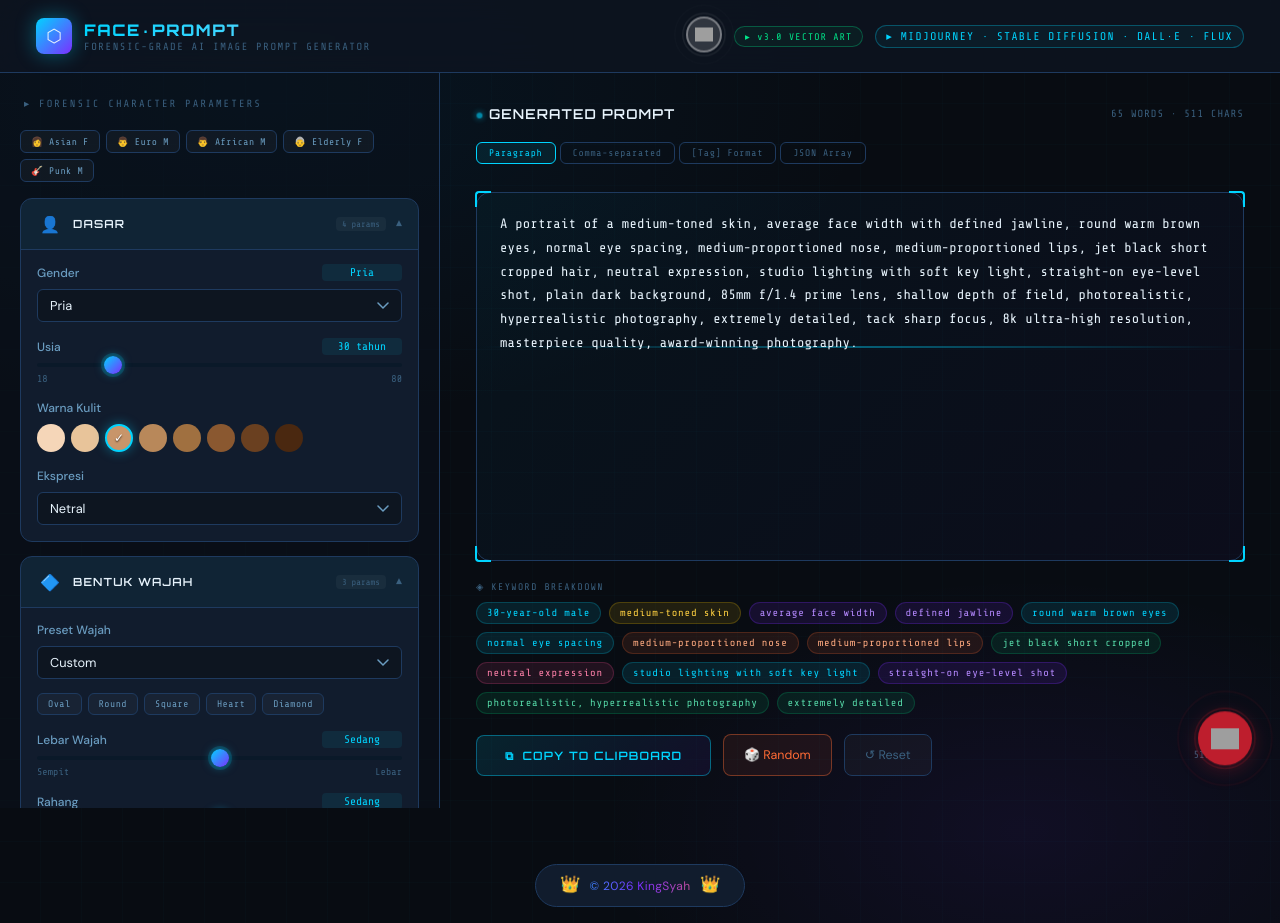
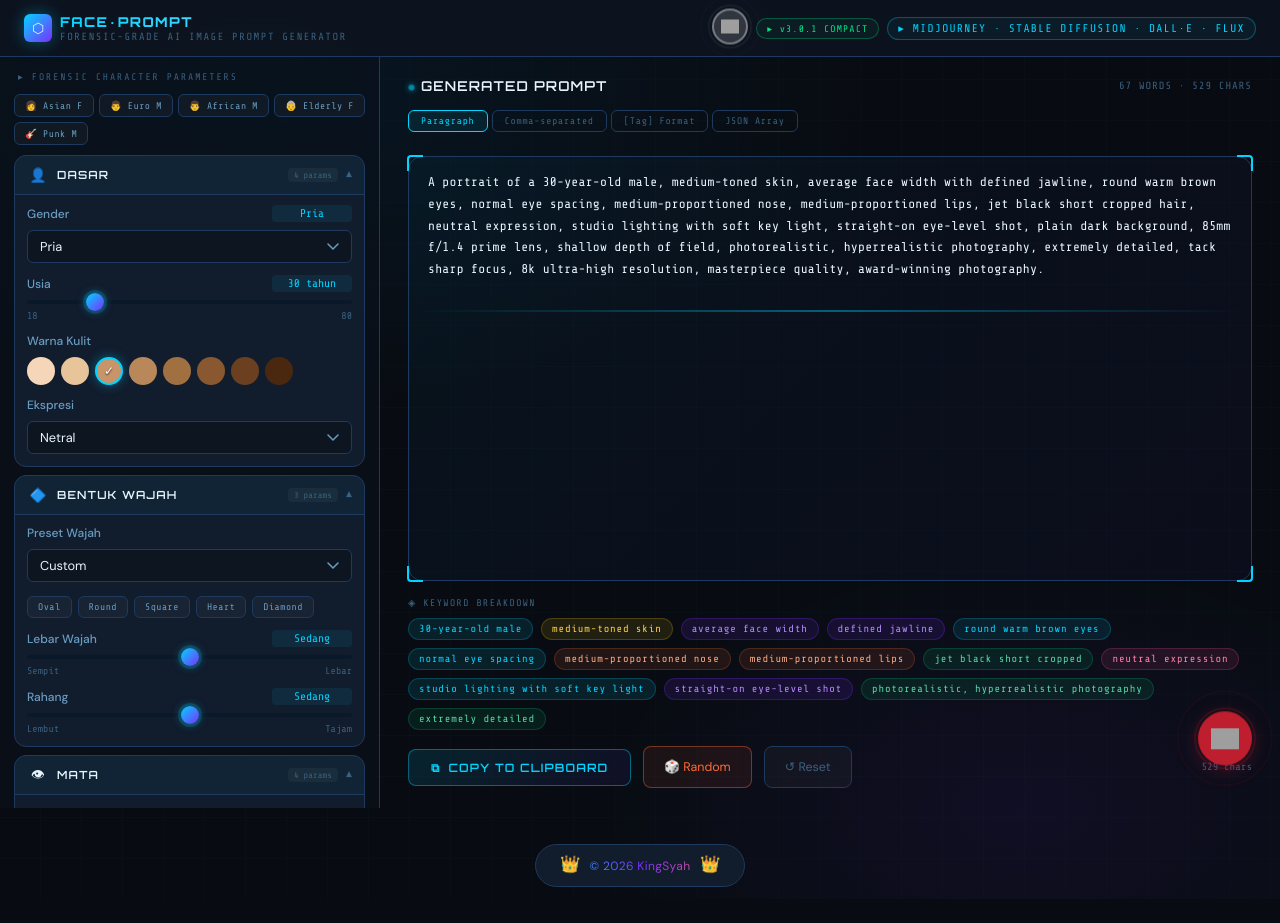
Before and after one commit to KingSyah/facefox, a plain HTML site: page index.html in a window 1280 px wide. After the commit the page ends 899 px from the top, so only its background shows below. Drawn offline with nearby package versions, Linux system fonts and the light colour scheme; grey boxes are pictures that could not be loaded.

Commit message:
Add files via upload

```diff
--- a/app.js
+++ b/app.js
@@ -519,7 +519,7 @@ function buildForensicPrompt(p) {
   const accessoryDesc = p.accessories === 'none' ? '' : 'wearing ' + p.accessories;
 
   const parts = [];
-  parts.push(`A portrait of a ${ageStr}`);
+  parts.push(ageStr);
   parts.push(skinDesc);
   parts.push(faceShapeDesc + ' with ' + jawStr);
   parts.push(`${eyeShapeDesc} ${eyeColorDesc}, ${eyedistStr}`);
@@ -544,7 +544,7 @@ function buildForensicPrompt(p) {
   const qPreset = QUALITY_PRESETS.find(q => q.value === p.quality) || QUALITY_PRESETS[2];
   parts.push(qPreset.tags);
 
-  const paragraph = 'A portrait of a ' + parts.slice(1).join(', ') + '.';
+  const paragraph = 'A portrait of a ' + parts.join(', ') + '.';
 
   const tags = [
     { text: ageStr, cls: 'tag-blue' },
--- a/index.html
+++ b/index.html
@@ -3,7 +3,7 @@
 <head>
 <meta charset="UTF-8">
 <meta name="viewport" content="width=device-width, initial-scale=1.0">
-<title>Face·Prompt v3.0 — Forensic-Grade AI Image Prompt Generator</title>
+<title>Face·Prompt v3.0.1 — Forensic-Grade AI Image Prompt Generator</title>
 <link href="https://fonts.googleapis.com/css2?family=Orbitron:wght@400;600;800&family=Share+Tech+Mono&family=DM+Sans:wght@300;400;500&display=swap" rel="stylesheet">
 <link rel="stylesheet" href="style.css">
 </head>
@@ -24,7 +24,7 @@
       <div class="kopi-ring kopi-r2"></div>
       <img src="https://edge-cdn.trakteer.id/images/embed/trbtn-icon.png?v=14-05-2025" alt="Kopi">
     </a>
-    <div class="version-badge">▸ v3.0 VECTOR ART</div>
+    <div class="version-badge">▸ v3.0.1 COMPACT</div>
     <div class="header-badge">▸ MIDJOURNEY · STABLE DIFFUSION · DALL·E · FLUX</div>
   </div>
 </header>
@@ -461,10 +461,10 @@
     </div>
 
     <!-- Face Preview Canvas -->
-    <div class="face-preview-box" style="margin-top:8px;">
+    <div class="face-preview-box" style="margin-top:6px;">
       <span class="face-preview-label">◈ Forensic Face Preview</span>
-      <span class="face-preview-size">320×400px</span>
-      <canvas id="face-canvas" width="320" height="400" style="background: #0a1220; border-radius: 6px; border: 1px solid rgba(0,212,255,0.1);"></canvas>
+      <span class="face-preview-size">280×350px</span>
+      <canvas id="face-canvas" width="280" height="350" style="background: #0a1220; border-radius: 6px; border: 1px solid rgba(0,212,255,0.1);"></canvas>
     </div>
 
   </aside>
--- a/style.css
+++ b/style.css
@@ -41,7 +41,7 @@ header {
   display: flex;
   align-items: center;
   justify-content: space-between;
-  padding: 18px 36px;
+  padding: 10px 24px;
   border-bottom: 1px solid var(--border);
   background: rgba(13,21,32,0.85);
   backdrop-filter: blur(16px);
@@ -53,22 +53,22 @@ header {
 .logo {
   display: flex;
   align-items: center;
-  gap: 12px;
+  gap: 8px;
 }
 
 .logo-icon {
-  width: 36px; height: 36px;
+  width: 28px; height: 28px;
   background: linear-gradient(135deg, var(--accent), var(--accent2));
-  border-radius: 8px;
+  border-radius: 6px;
   display: grid;
   place-items: center;
-  font-size: 18px;
-  box-shadow: 0 0 20px rgba(0,212,255,0.4);
+  font-size: 14px;
+  box-shadow: 0 0 16px rgba(0,212,255,0.35);
 }
 
 .logo-text {
   font-family: 'Orbitron', monospace;
-  font-size: 1rem;
+  font-size: 0.85rem;
   font-weight: 800;
   letter-spacing: 0.1em;
   background: linear-gradient(90deg, var(--accent), #7dd7ff);
@@ -87,7 +87,7 @@ header {
 .header-right {
   display: flex;
   align-items: center;
-  gap: 12px;
+  gap: 8px;
 }
 
 .header-badge {
@@ -115,16 +115,16 @@ header {
 /* ===== LAYOUT ===== */
 .app-layout {
   display: grid;
-  grid-template-columns: 440px 1fr;
+  grid-template-columns: 380px 1fr;
   gap: 0;
-  height: calc(100vh - 65px);
+  height: calc(100vh - 49px);
 }
 
 /* ===== LEFT PANEL ===== */
 .controls-panel {
   border-right: 1px solid var(--border);
   overflow-y: auto;
-  padding: 24px 20px;
+  padding: 14px 14px;
   background: rgba(10,18,28,0.6);
   scrollbar-width: thin;
   scrollbar-color: var(--border) transparent;
@@ -135,20 +135,20 @@ header {
 
 .panel-title {
   font-family: 'Share Tech Mono', monospace;
-  font-size: 0.65rem;
+  font-size: 0.6rem;
   color: var(--text-muted);
   letter-spacing: 0.2em;
   text-transform: uppercase;
-  margin-bottom: 20px;
+  margin-bottom: 12px;
   padding-left: 4px;
 }
 
 /* ===== PRESET QUICK-SELECT ===== */
 .preset-bar {
   display: flex;
-  gap: 6px;
+  gap: 5px;
   flex-wrap: wrap;
-  margin-bottom: 16px;
+  margin-bottom: 10px;
 }
 
 .preset-btn {
@@ -179,7 +179,7 @@ header {
 
 /* ===== CATEGORY GROUPS ===== */
 .category {
-  margin-bottom: 14px;
+  margin-bottom: 8px;
   border-radius: var(--panel-radius);
   border: 1px solid var(--border);
   background: var(--bg-card);
@@ -192,8 +192,8 @@ header {
 .category-header {
   display: flex;
   align-items: center;
-  gap: 10px;
-  padding: 12px 16px;
+  gap: 8px;
+  padding: 8px 12px;
   cursor: pointer;
   user-select: none;
   background: rgba(255,255,255,0.02);
@@ -207,8 +207,8 @@ header {
 }
 
 .cat-icon {
-  font-size: 1rem;
-  width: 26px; height: 26px;
+  font-size: 0.85rem;
+  width: 22px; height: 22px;
   display: grid;
   place-items: center;
 }
@@ -241,8 +241,8 @@ header {
 
 .category-body {
   display: none;
-  padding: 14px 16px 16px;
-  gap: 16px;
+  padding: 10px 12px 12px;
+  gap: 12px;
   flex-direction: column;
 }
 
@@ -386,11 +386,11 @@ select option { background: #0d1520; }
   border: 1px solid var(--border);
   border-radius: var(--panel-radius);
   background: var(--bg-card);
-  padding: 14px 14px 12px;
+  padding: 10px 10px 8px;
   display: flex;
   flex-direction: column;
   align-items: center;
-  gap: 10px;
+  gap: 8px;
 }
 
 .face-preview-label {
@@ -419,8 +419,8 @@ select option { background: #0d1520; }
 .output-panel {
   display: flex;
   flex-direction: column;
-  padding: 32px 36px;
-  gap: 20px;
+  padding: 20px 28px;
+  gap: 16px;
   overflow-y: auto;
 }
 
@@ -448,7 +448,7 @@ select option { background: #0d1520; }
 .prompt-wrapper {
   position: relative;
   flex: 1;
-  min-height: 200px;
+  min-height: 160px;
 }
 
 .prompt-bg {
@@ -494,16 +494,16 @@ select option { background: #0d1520; }
 #prompt-output {
   width: 100%;
   height: 100%;
-  min-height: 260px;
+  min-height: 200px;
   background: transparent;
   border: none;
   outline: none;
   resize: none;
   color: var(--text-primary);
   font-family: 'Share Tech Mono', monospace;
-  font-size: 0.85rem;
-  line-height: 1.75;
-  padding: 20px 24px;
+  font-size: 0.8rem;
+  line-height: 1.7;
+  padding: 16px 20px;
   letter-spacing: 0.02em;
   position: relative;
   z-index: 1;
@@ -573,7 +573,7 @@ select option { background: #0d1520; }
   display: flex;
   align-items: center;
   gap: 8px;
-  padding: 12px 28px;
+  padding: 10px 22px;
   border-radius: 8px;
   border: 1px solid rgba(0,212,255,0.4);
   background: linear-gradient(135deg, rgba(0,212,255,0.12), rgba(123,47,255,0.08));
@@ -677,12 +677,12 @@ select option { background: #0d1520; }
   .controls-panel {
     border-right: none;
     border-bottom: 1px solid var(--border);
-    max-height: 60vh;
+    max-height: 55vh;
   }
 
-  .output-panel { padding: 20px 16px; }
-  header { padding: 14px 16px; }
-  .logo-text { font-size: 0.85rem; }
+  .output-panel { padding: 16px 14px; }
+  header { padding: 8px 14px; }
+  .logo-text { font-size: 0.75rem; }
   .header-badge { display: none; }
 }
 
@@ -717,8 +717,8 @@ select option { background: #0d1520; }
 /* ── Copyright Footer ──────────────────────────────────── */
 .footer {
   text-align: center;
-  padding: 24px 16px 16px;
-  margin-top: 32px;
+  padding: 16px 16px 12px;
+  margin-top: 20px;
 }
 
 .footer-inner {
```
